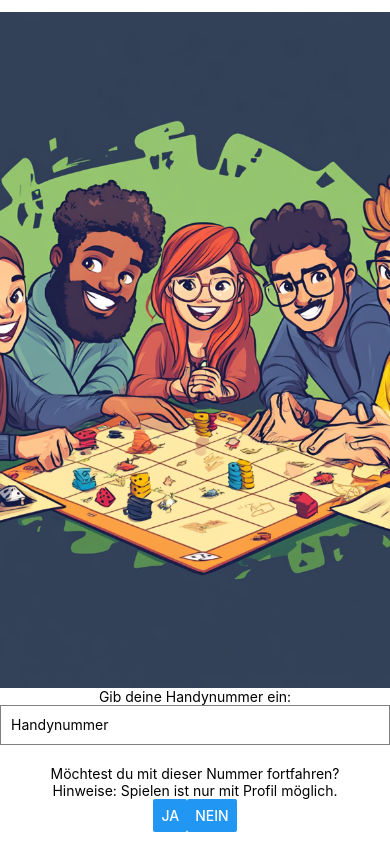
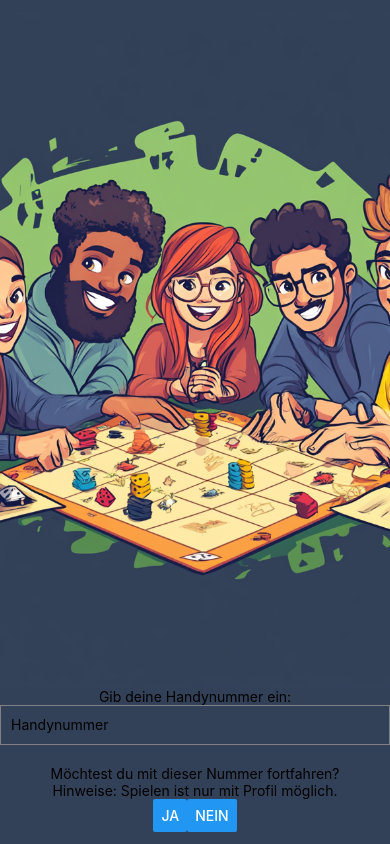
Before and after one commit to Dr4gon/positive_guessing_game, a React Native app in the folder app/: screen / in a window 390 px wide. Built offline with nearby package versions, Linux system fonts and the light colour scheme.

Commit message:
Adjust background color to logo

```diff
--- a/app/App.js
+++ b/app/App.js
@@ -41,6 +41,7 @@ const styles = StyleSheet.create({
     backgroundColor: "#fff",
     alignItems: "center",
     justifyContent: "center",
+    backgroundColor: "#334158",
   },
   buttonContainer: {
     flexDirection: "row",
```
